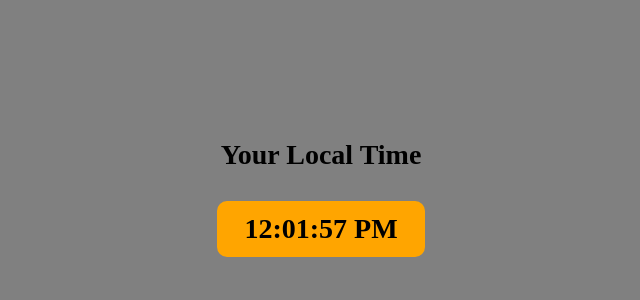
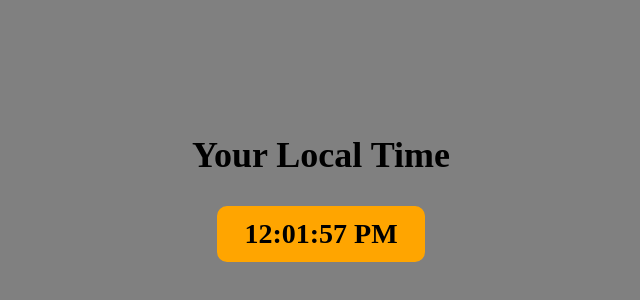
Before and after one commit to PawanDev52/Mini-Projects, a plain HTML site: page dom projects/prj3_digitalClock.html in a window 1280 px wide. Shown: the part 90-390 px from the top of the page, without its empty margins (319-959 px from the left). Drawn offline with Linux system fonts and the light colour scheme.

Commit message:
Digital Clock

```diff
--- a/dom projects/prj3_digitalClock.html
+++ b/dom projects/prj3_digitalClock.html
@@ -18,7 +18,7 @@
         gap: 30px;
       }
       .label {
-        font-size: 28px;
+        font-size: 36px;
         font-weight: 600;
         text-transform: capitalize;
       }
```
